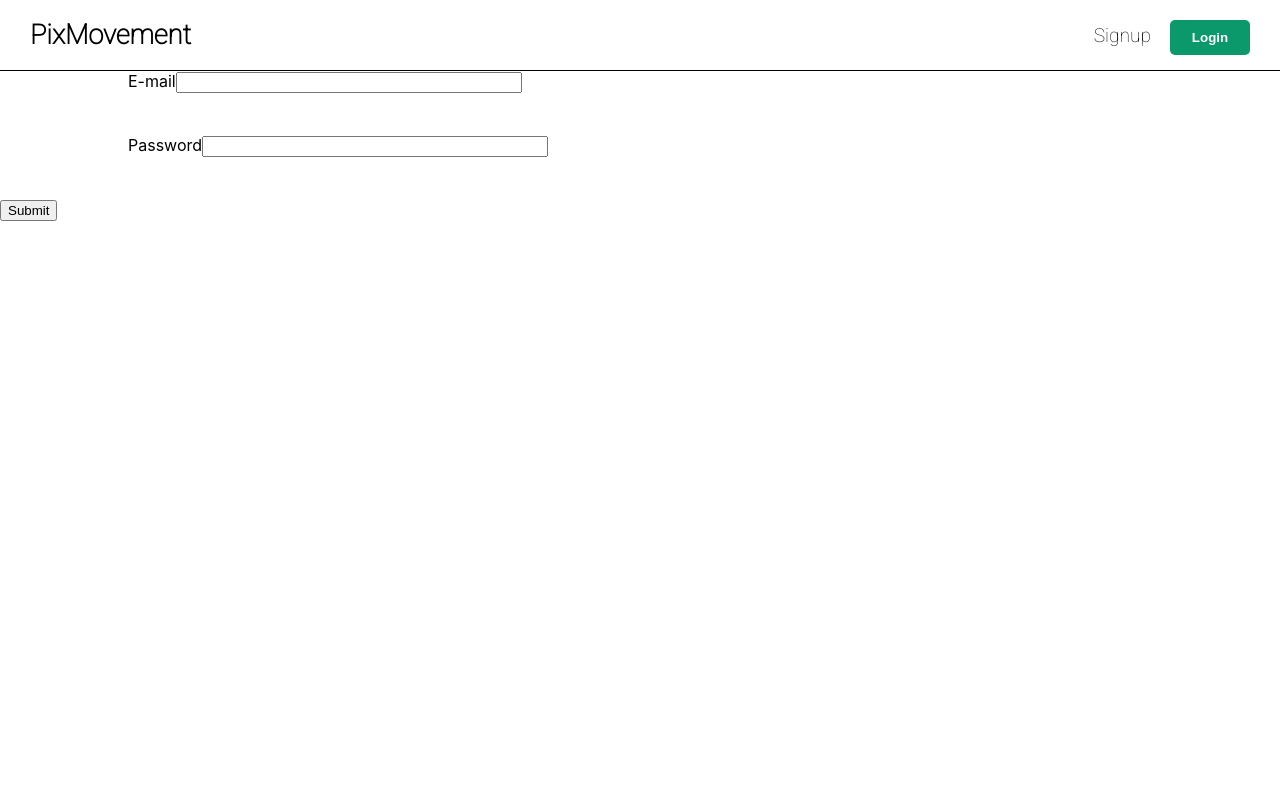
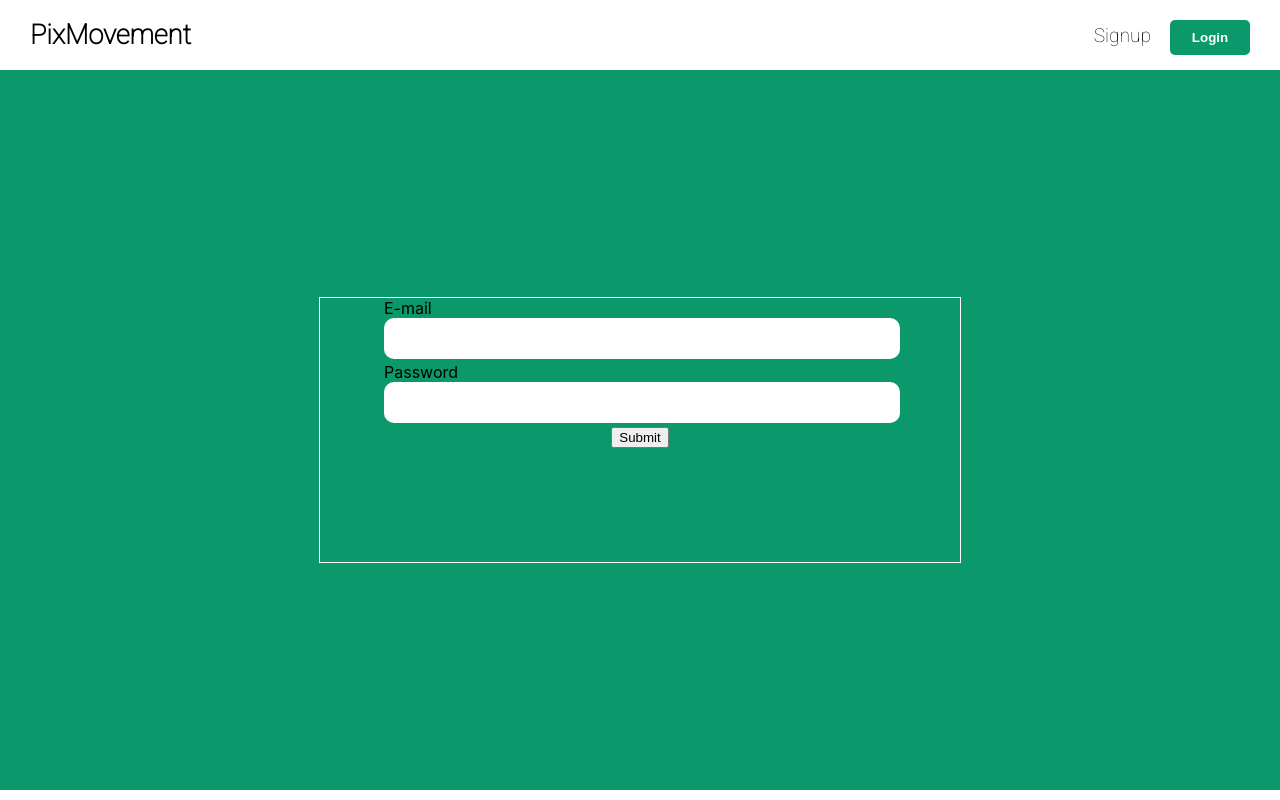
Before and after one commit to indiomedeiros/pixeidos-front-end, a React (Create React App) app: page /login in a window 1280 px wide. Built offline with nearby package versions, Linux system fonts and the light colour scheme.

Commit message:
the 50/100 style was applied

```diff
--- a/src/Components/Header/styled.js
+++ b/src/Components/Header/styled.js
@@ -5,7 +5,7 @@ export const HeaderContainer = styled.div`
     font-weight: bolder;
     justify-content: space-between;
     align-items: center;
-    border-bottom: 1px solid black;
+
     padding: 0px 30px;
     height: 70px;
 
--- a/src/Components/ImageCard/styled.js
+++ b/src/Components/ImageCard/styled.js
@@ -2,8 +2,6 @@ import styled from "styled-components"
 
 export const CardDivConteiner = styled.img`
     display: flex;
-    width:350px;
-    height: 280px;
-    position: relative;
+    width: 30vw;
     margin: 5px;
 `
--- a/src/Components/Input/styled.js
+++ b/src/Components/Input/styled.js
@@ -1,10 +1,16 @@
 import styled from "styled-components";
 
 export const Input = styled.input`
-  width: 33%;
+  width: 100%;
+  height: 70%;
+  border-radius: 10px;
+  border: none;
+  font-size: 1.5em;
+
 `;
 
 export const InputContainer = styled.div`
+  text-align: left;
   margin: auto;
   margin-bottom: 8px;
   height: 56px;
--- a/src/Components/Modal/SpringModal.js
+++ b/src/Components/Modal/SpringModal.js
@@ -44,9 +44,9 @@ export default function SpringModal(props) {
                 {props.tags}
               </P>
 
-              <p>
+              <P>
                 <strong>Collection:</strong> {props.collection}
-              </p>
+              </P>
             </DivPropeties>
           </DivConainer>
         </Fade>
@@ -54,16 +54,3 @@ export default function SpringModal(props) {
     </div>
   );
 }
-
-// export default function ImageModal(props) {
-//   return (
-//     <ModalConteiner>
-//       <Img src={props.src} onClick={props.onClick} />
-//       <p>Subtitle: {props.subtitle}</p>
-//       <p>Author: {props.author}</p>
-//       <p>Yaer: {props.date}</p>
-//       <p>Tags: {props.tags}</p>
-//       <p>Collection: {props.collection}</p>
-//     </ModalConteiner>
-//   );
-// }
--- a/src/Components/Modal/styled.js
+++ b/src/Components/Modal/styled.js
@@ -51,7 +51,7 @@ export const Fade = React.forwardRef(function Fade(props, ref) {
     font-family: open sans;
   `;
   export const P = styled.p`
-    font-size: 1.2em;
+    font-size: 0.9em;
   `;
   export const ModalStyled = styled(Modal)`
     display: flex;
--- a/src/Pages/HomePage/HomePage.js
+++ b/src/Pages/HomePage/HomePage.js
@@ -15,7 +15,7 @@ export default function HomePage() {
   const [searchData, setSearchData] = useState(dataInitialResearch);
   const [resultRequest, requestGet] = useRequestGet();
   const [modal, setModal] = useState();
-  const [widownModal, setWidownModal] = useState();
+  const [widowModal, setWidowModal] = useState();
   const token = JSON.parse(localStorage.getItem("token"));
 
   useEffect(() => {
@@ -33,10 +33,10 @@ export default function HomePage() {
   };
 
   const closeModal = () => {
-    setWidownModal(false);
+    setWidowModal(false);
   };
   const openModal = () => {
-    setWidownModal(true);
+    setWidowModal(true);
   };
 
   const putDataInModal = (event) => {
@@ -77,7 +77,7 @@ export default function HomePage() {
           })}
         {modal && (
           <SpringModal
-            open={widownModal}
+            open={widowModal}
             onClose={closeModal}
             src={modal.file}
             subtitle={modal.subtitle}
--- a/src/Pages/HomePage/styled.js
+++ b/src/Pages/HomePage/styled.js
@@ -10,7 +10,7 @@ export const HomeCardDiv = styled.div`
   width: 100vw;
   flex-wrap: wrap;
   justify-content: center;
-  position: absolute;
+
 `
 export const Form = styled.form`
   width: 50%;
--- a/src/Pages/LoginPage.js
+++ b/src/Pages/LoginPage/LoginPage.js
@@ -1,8 +1,24 @@
 import { useHistory } from "react-router-dom";
-import InputComponent from "../Components/Input/Input";
-import { useForm } from "../Hooks/useForm";
-import { useRequestPost } from "../Hooks/useRequestPost";
-import { loginURL } from "../Requests/entities";
+import InputComponent from "../../Components/Input/Input";
+import { useForm } from "../../Hooks/useForm";
+import { useRequestPost } from "../../Hooks/useRequestPost";
+import { loginURL } from "../../Requests/entities";
+import styled from "styled-components";
+
+export const Form = styled.form`
+  border: 1px solid white;
+  height: 33vh;
+  max-width: 50vw;
+  width: 100%;
+  text-align: center;
+`;
+export const Div = styled.div`
+  background-color: #0b986a;
+  height: 90vh;
+  display: flex;
+  justify-content: center;
+  align-items: center;
+`;
 
 export default function LoginPage() {
   const [form, handleChange, clearInput] = useForm({ email: "", password: "" });
@@ -12,12 +28,11 @@ export default function LoginPage() {
     event.preventDefault();
     requestPost(loginURL, form);
     clearInput();
-
   };
 
   return (
-    <div>
-      <form onSubmit={loginUser}>
+    <Div>
+      <Form onSubmit={loginUser}>
         <InputComponent
           label="E-mail"
           type="email"
@@ -40,7 +55,7 @@ export default function LoginPage() {
           required
         />
         <button>{"Submit"}</button>
-      </form>
-    </div>
+      </Form>
+    </Div>
   );
 }
--- a/src/Router/Router.js
+++ b/src/Router/Router.js
@@ -2,7 +2,7 @@ import { BrowserRouter, Route, Switch } from "react-router-dom";
 import Header from "../Components/Header/Header";
 import HomePage from "../Pages/HomePage/HomePage";
 import ImageDetailsPage from "../Pages/ImageDetailsPage";
-import LoginPage from "../Pages/LoginPage";
+import LoginPage from "../Pages/LoginPage/LoginPage";
 import SignupPage from "../Pages/SignupPage";
 import UploadPage from "../Pages/UploadPage";
 
```
Also changed, not shown: src/Pages/LoginPage/styled.js (added).
